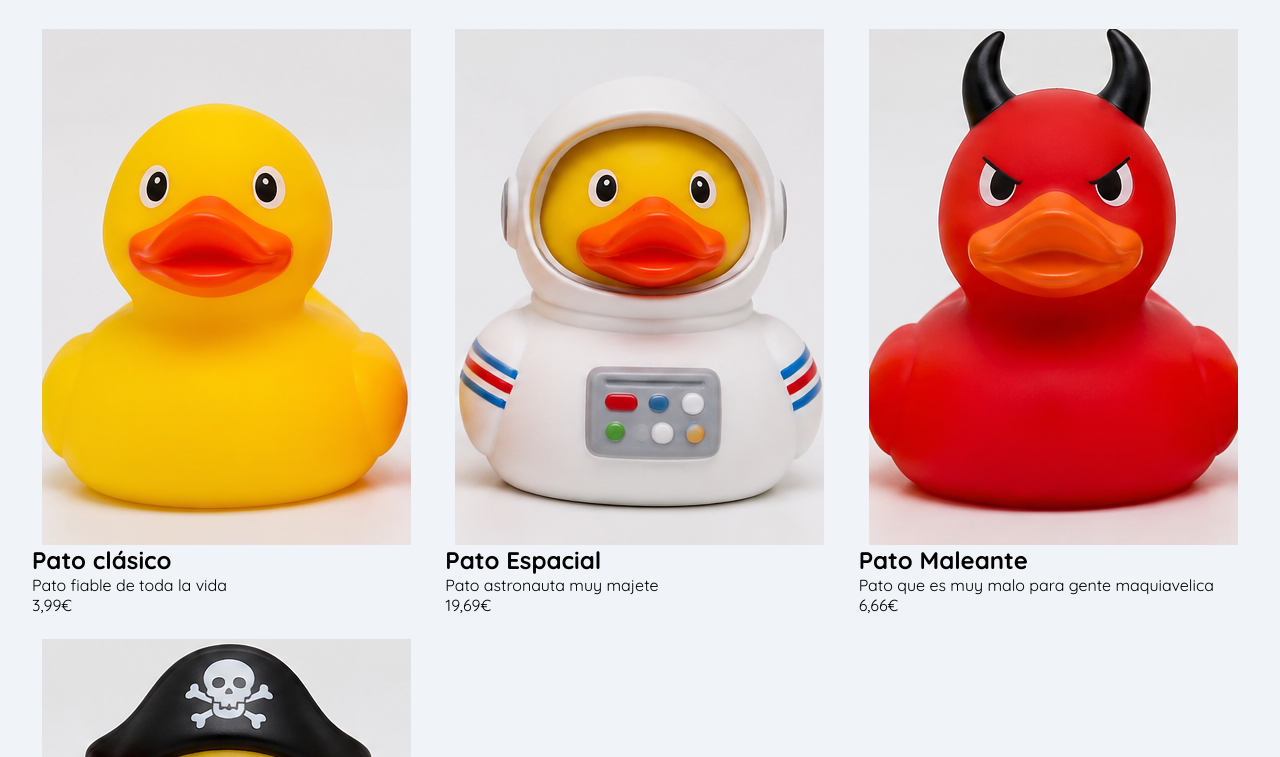
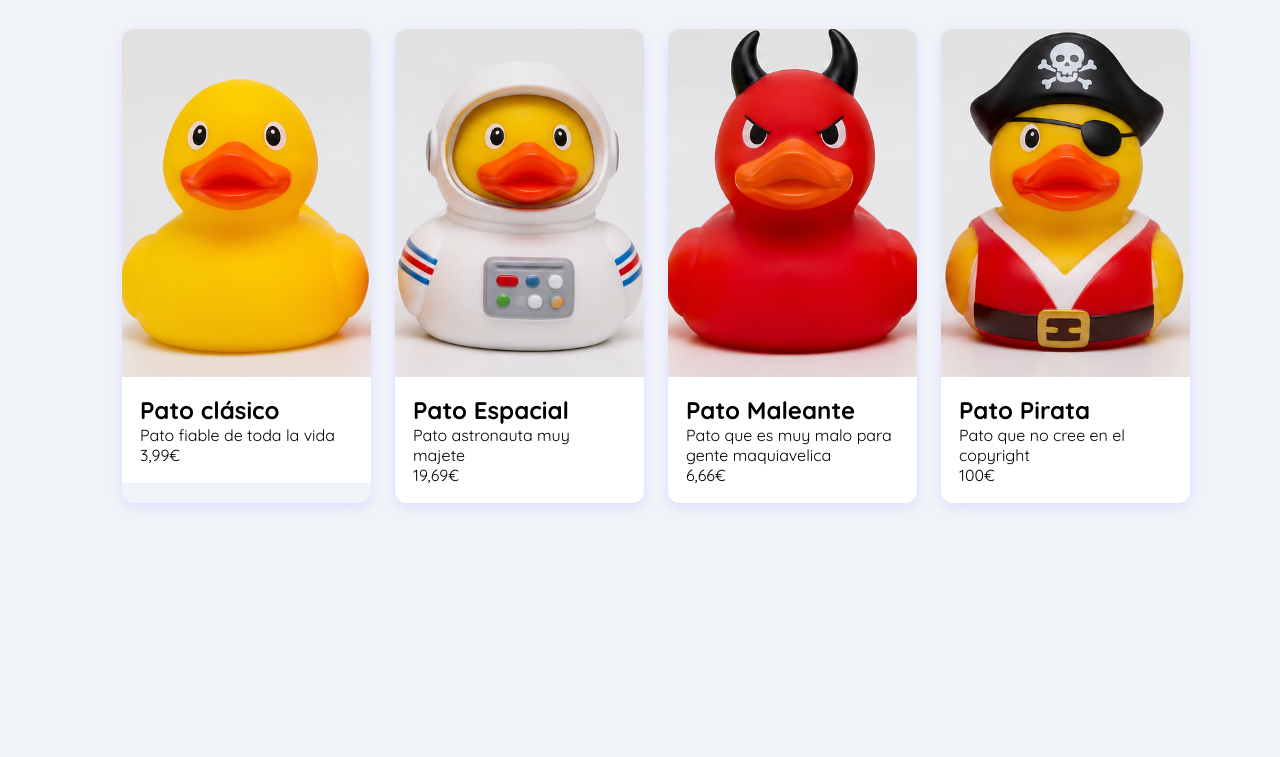
Before and after one commit to FactoriaF5-Asturias/project-p5-digital-academy-team4-duckstore, a plain HTML site: page catalog.html in a window 1280 px wide. Shown: the part 43-800 px from the top of the page. Drawn offline with Linux system fonts and the light colour scheme.

Commit message:
feat. estilado de las tarjetas de los patos

```diff
--- a/catalog.html
+++ b/catalog.html
@@ -15,30 +15,38 @@
         <article class="patos">
             <img src="assets/img/classicduck.png"
             alt="Pato Clasico">
+            <div class="info">
             <h2 class="titulo">Pato clásico</h2>
             <p class="descripcion">Pato fiable de toda la vida</p>
             <span class="precio">3,99€</span>
+            </div>
             </article>
         <article class="patos">
             <img src="assets/img/astroduck.png"
             alt="Pato Espacial">
+            <div class="info">
             <h2 class="titulo">Pato Espacial</h2>
             <p class="descripcion">Pato astronauta muy majete</p>
             <span class="precio">19,69€</span>
+            </div>
         </article>
         <article class="patos">
             <img src="assets/img/evilduck.png"
             alt="Pato Maleante">
+            <div class="info">
             <h2 class="titulo">Pato Maleante</h2>
             <p class="descripcion">Pato que es muy malo para gente maquiavelica</p>
             <span class="precio">6,66€</span>
+            </div>
         </article>
         <article class="patos">
             <img src="assets/img/pirateduck.png"
             alt="Pato Pirata">
+            <div class="info">
             <h2 class="titulo">Pato Pirata</h2>
             <p class="descripcion">Pato que no cree en el copyright </p>
             <span class="precio">100€</span>
+            </div>
         </article>
     </section>
     </main>
--- a/styles/catalogstyles.css
+++ b/styles/catalogstyles.css
@@ -12,13 +12,26 @@ body {
 }
 .catalogo {
     display:grid;
-    grid-template-columns:repeat(3, 1fr);
+    grid-template-columns:repeat(4, minmax(249px,1fr));
     gap: 24px;
     padding: 32px;
+    max-width: 1100px;
+    margin: 0 auto;
 }
 .patos img{
     display: flex;
     flex-direction: column;
     max-width: 1000px;
     margin: 0 auto;
+    width: 100%;
+
 }
+.info {
+    background-color: white;
+    padding: 18px;
+}
+.patos{
+    border-radius: 12px;
+    overflow:hidden;
+    box-shadow: 0 4px 12px  rgb(221, 221, 255); 1
+}
```
